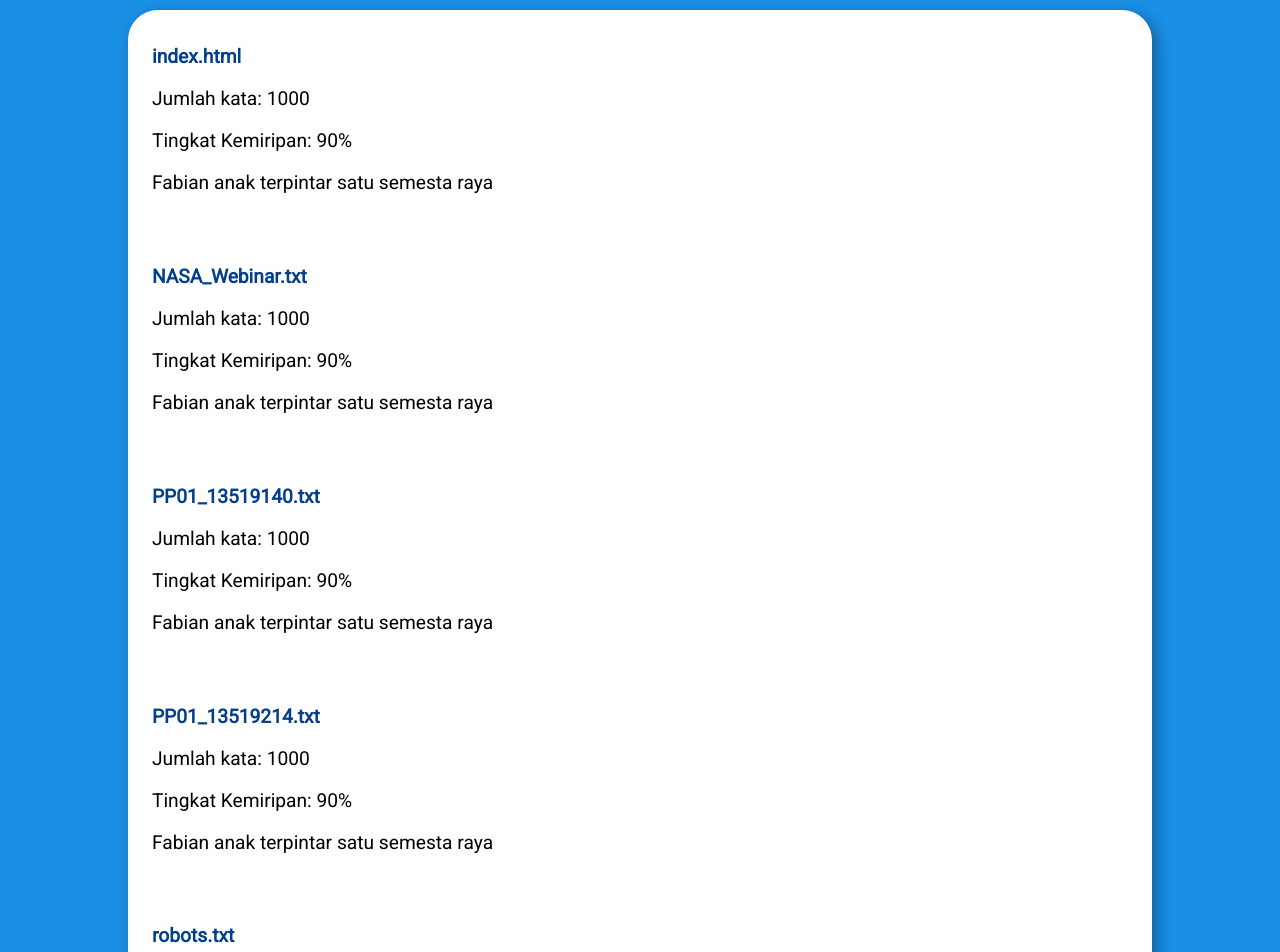
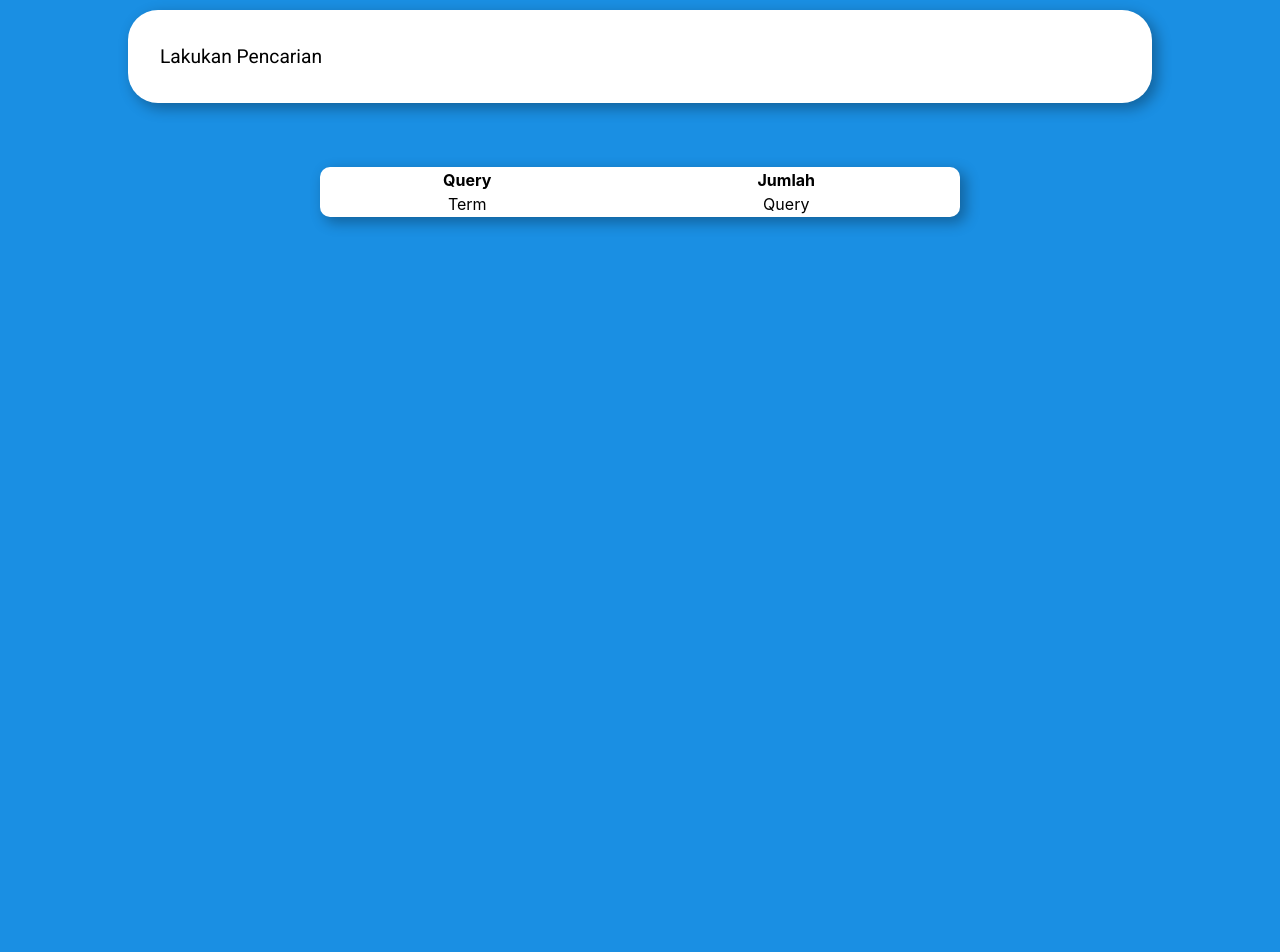
Before and after one commit to fabiansdp/Algeo02-13519030, a React (Create React App) app: page / in a window 1280 px wide. Shown: the part 500-1452 px from the top of the page. After the commit the page ends 817 px from the top, so only its background shows below. Built offline with nearby package versions, Linux system fonts and the light colour scheme; a web font is replaced by a local one.

Commit message:
bismillah sudah bener yg wajib

```diff
--- a/src/components/Result.js
+++ b/src/components/Result.js
@@ -3,50 +3,21 @@ import "../styles/result.css"
 import ResultWrapper from './ResultWrapper';
 import { Link } from 'react-router-dom';
 
-const Result = () => {
-  const items = [
-    {
-      judul: "index.html",
-      jumlah: 1000,
-      kemiripan: 90,
-      first_sentence: "Fabian anak terpintar satu semesta raya"
-    },
-    {
-      judul: "NASA_Webinar.txt",
-      jumlah: 1000,
-      kemiripan: 90,
-      first_sentence: "Fabian anak terpintar satu semesta raya"
-    },
-    {
-      judul: "PP01_13519140.txt",
-      jumlah: 1000,
-      kemiripan: 90,
-      first_sentence: "Fabian anak terpintar satu semesta raya"
-    },
-    {
-      judul: "PP01_13519214.txt",
-      jumlah: 1000,
-      kemiripan: 90,
-      first_sentence: "Fabian anak terpintar satu semesta raya"
-    },
-    {
-      judul: "robots.txt",
-      jumlah: 1000,
-      kemiripan: 90,
-      first_sentence: "Fabian anak terpintar satu semesta raya"
-    },
-  ]
+const Result = ({ listDokumen, isSearch }) => {
   return (
     <ResultWrapper>
       <div className="result">
-      {items.map((item,index) => (
-        <div className="content" key={index}>
-          <Link to={`/docs/${item.judul}`}><h3>{item.judul}</h3></Link>
-          <p>Jumlah kata: {item.jumlah}</p>
-          <p>Tingkat Kemiripan: {item.kemiripan}%</p>
-          <p>{item.first_sentence}</p>
-        </div>
-      ))}
+      {isSearch
+        ? listDokumen.map((item,index) => (
+          <div className="content" key={index}>
+            <Link to={`/docs/${item.url}`}><h3>{item.judul}</h3></Link>
+            <p>Jumlah kata: {item.jumlah}</p>
+            <p>Tingkat Kemiripan: {item.similarity}%</p>
+            <p>{item.first_sentence}</p>
+          </div>
+        ))
+        : <p>Lakukan Pencarian</p>
+      }
       </div>
     </ResultWrapper>
   )
--- a/src/components/SearchBar.js
+++ b/src/components/SearchBar.js
@@ -4,7 +4,7 @@ import axios from 'axios';
 import { FontAwesomeIcon } from '@fortawesome/react-fontawesome';
 import { faSearch } from '@fortawesome/free-solid-svg-icons';
 
-const SearchBar = () => {
+const SearchBar = ({ setHasilQuery, setListDokumen, setIsSearch }) => {
     const QUERY_URL = "/query";
     const [query, setQuery] = useState("");
 
@@ -20,6 +20,9 @@ const SearchBar = () => {
             data.append('query', query);
             const response = await axios.post(QUERY_URL, data);
             console.log(response.data)
+            setHasilQuery(response.data.query)
+            setListDokumen(response.data.hasil)
+            setIsSearch(true)
         } catch (error) {
             console.log(error)
         }
--- a/src/components/TabelKata.js
+++ b/src/components/TabelKata.js
@@ -1,26 +1,20 @@
 import React from 'react';
 
-const TabelKata = () => {
+const TabelKata = ({ hasilQuery }) => {
+    console.log(hasilQuery)
     return (
         <div id="table-container">
             <table>
                 <thead>
                     <tr>
-                        <th>Term</th>
                         <th>Query</th>
-                        <th>D1</th>
+                        <th>Jumlah</th>
                     </tr>
                 </thead>
                 <tbody>
                     <tr>
                         <td>Term</td>
                         <td>Query</td>
-                        <td>D1</td>
-                    </tr>
-                    <tr>
-                        <td>Term</td>
-                        <td>Query</td>
-                        <td>D1</td>
                     </tr>
                 </tbody>
             </table>
--- a/src/pages/Home.js
+++ b/src/pages/Home.js
@@ -1,16 +1,22 @@
-import React from 'react';
+import React, { useState } from 'react';
 import SearchBar from '../components/SearchBar';
 import Result from '../components/Result';
 import TabelKata from '../components/TabelKata';
 import UploadFile from '../components/UploadFile';
 
-const Home = () => (
-  <div id="home-container">
-    <UploadFile/>
-    <SearchBar/>
-    <Result/>
-    <TabelKata/>
-  </div>
-)
+const Home = () => {
+  const [hasilQuery, setHasilQuery] = useState(null);
+  const [listDokumen, setListDokumen] = useState([]);
+  const [isSearch, setIsSearch] = useState(false);
+
+  return (
+    <div id="home-container">
+      <UploadFile/>
+      <SearchBar setHasilQuery={setHasilQuery} setListDokumen={setListDokumen} setIsSearch={setIsSearch} />
+      <Result listDokumen={listDokumen} isSearch={isSearch} />
+      <TabelKata hasilQuery={hasilQuery} />
+    </div>
+  )
+}
 
 export default Home;
--- a/src/styles/document.css
+++ b/src/styles/document.css
@@ -6,7 +6,6 @@
   display: flex;
   flex-direction: column;
   justify-content: center;
-  align-items: center;
   background: #FFF;
   padding: 3% 5%;
   border-radius: 25px;
--- a/src/styles/result.css
+++ b/src/styles/result.css
@@ -4,10 +4,10 @@
   border-radius: 30px;
   -webkit-box-shadow: 5px 5px 14px 1px rgba(0,0,0,0.3);
   box-shadow: 5px 5px 14px 1px rgba(0,0,0,0.3);
+  padding: 1rem 2rem;
 }
 
 .content {
-  width: 100%;
   padding: 1rem 1.5rem;
 }
 
```
Also changed, not shown: 2 other files (tests, documents, lock files or other folders).
